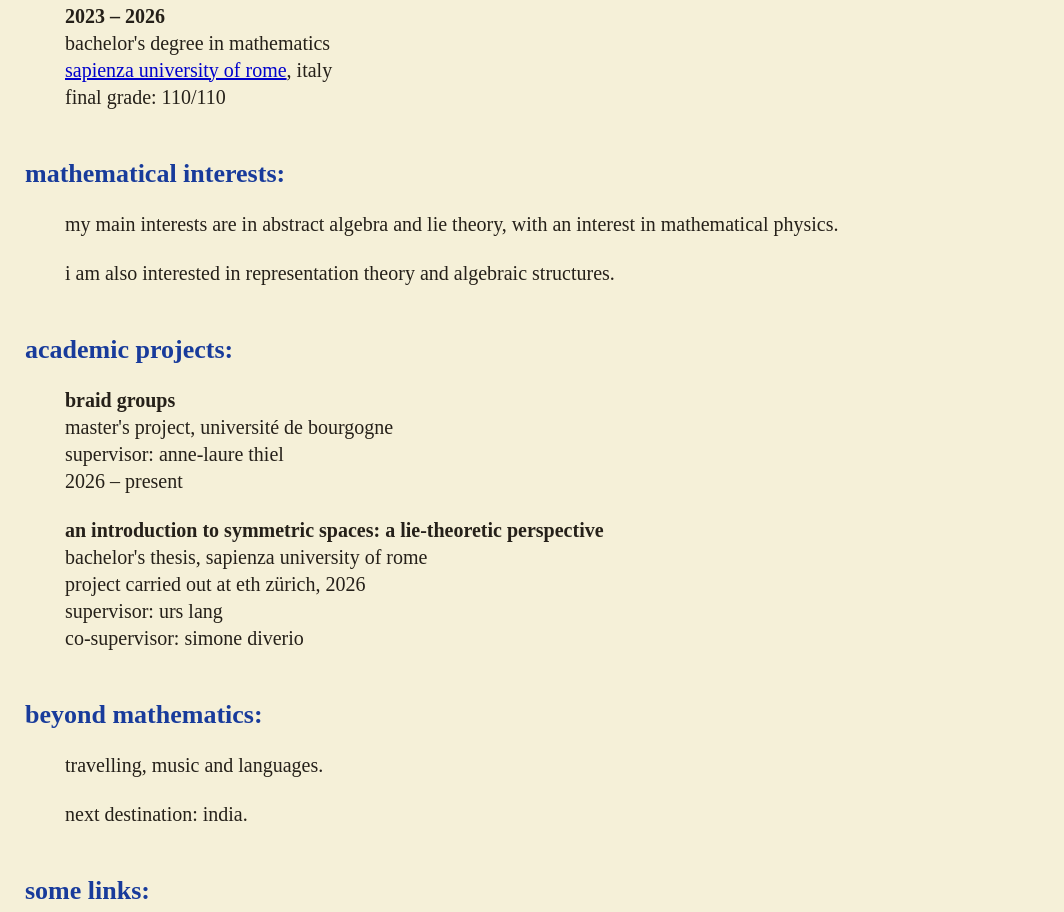
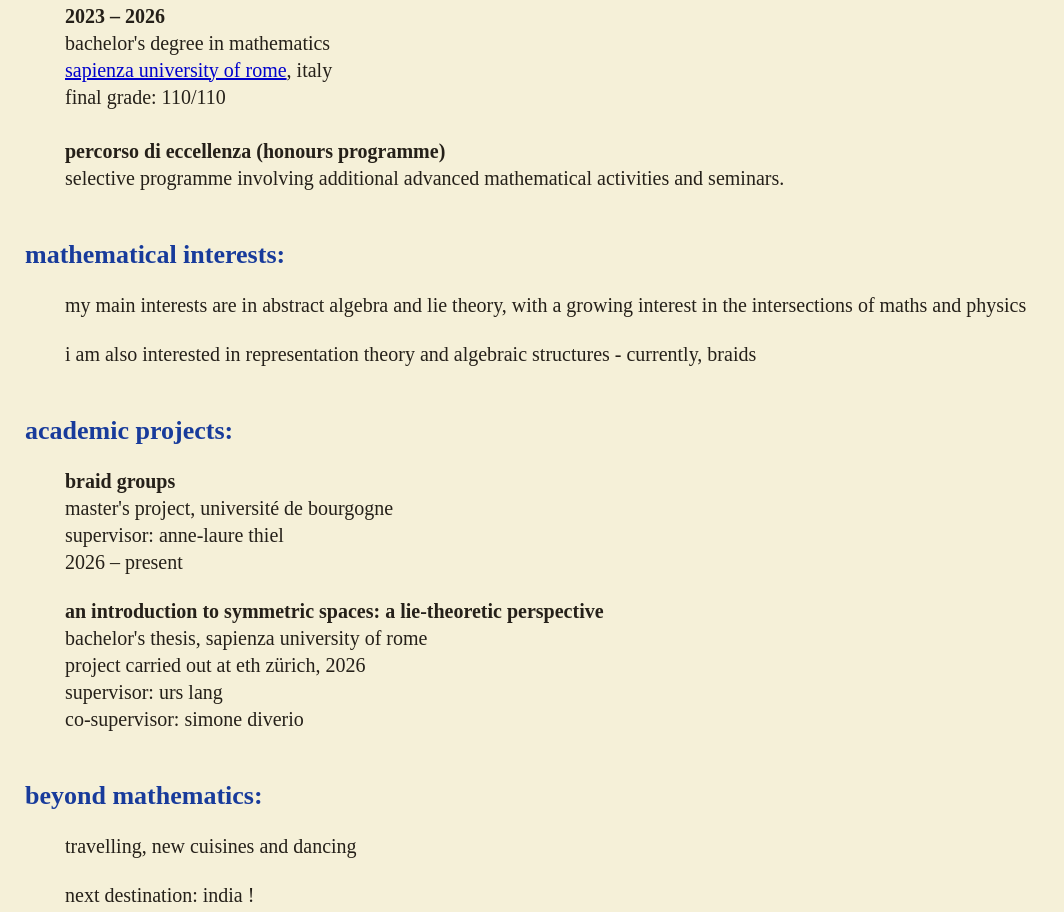
Before and after one commit to mariavalentinadenicola/mariavalentinadenicola.github.io, a plain HTML site: page index.html in a window 1280 px wide. Shown: the part 907-1819 px from the top of the page, without its empty margins (0-1064 px from the left). Drawn offline with Linux system fonts and the light colour scheme.

Commit message:
Update index.html

```diff
--- a/index.html
+++ b/index.html
@@ -181,7 +181,11 @@ eth zürich</a>, switzerland
 bachelor's degree in mathematics<br>
 <a href="https://www.mat.uniroma1.it/sites/default/files/didattica/guidepianistudio/triennale/GuidaPianiStudioLT-2023-2024.pdf">
 sapienza university of rome</a>, italy<br>
-final grade: 110/110
+final grade: 110/110<br>
+<br>
+<b>percorso di eccellenza (honours programme)</b><br>
+selective programme involving additional
+advanced mathematical activities and seminars.
 </p>
 
 </div>
@@ -193,13 +197,13 @@ final grade: 110/110
 
 <p>
 my main interests are in abstract algebra
-and lie theory, with an interest in
-mathematical physics.
+and lie theory, with a growing interest in
+the intersections of maths and physics
 </p>
 
 <p>
 i am also interested in representation theory
-and algebraic structures.
+and algebraic structures - currently, braids
 </p>
 
 </div>
@@ -232,11 +236,11 @@ co-supervisor: simone diverio
 <div class="section">
 
 <p>
-travelling, music and languages.
+travelling, new cuisines and dancing
 </p>
 
 <p>
-next destination: india.
+next destination: india !
 </p>
 
 </div>
```
